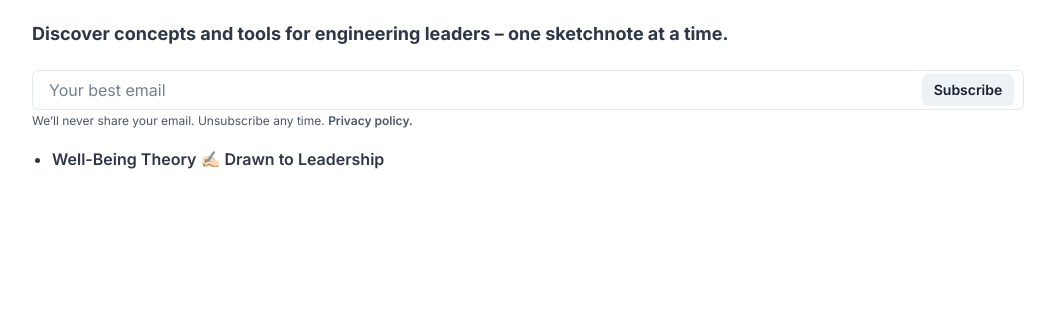
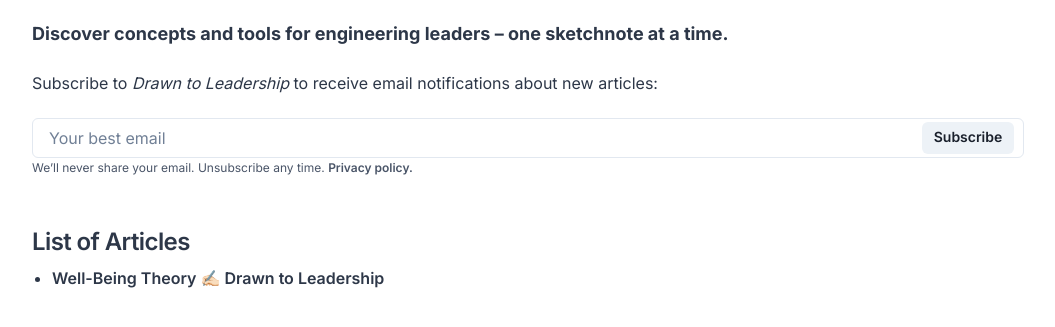
Before and after one commit to choefele/claushoefele.com, a Next.js app: page /newsletter in a window 1280 px wide. Shown: the part 149-476 px from the top of the page, without its empty margins (112-1167 px from the left). Built offline with nearby package versions, Linux system fonts and the light colour scheme; no server answers.

Commit message:
Simple list with articles

```diff
--- a/src/pages/newsletter.tsx
+++ b/src/pages/newsletter.tsx
@@ -23,8 +23,13 @@
           Discover concepts and tools for engineering leaders – one sketchnote
           at a time.
         </P>
+        <P>
+          Subscribe to <em>Drawn to Leadership</em> to receive email
+          notifications about new articles:
+        </P>
         <SubscribeForm optedInEmail={email} />
-        <Ul mt="1rem">
+        <H2>List of Articles</H2>
+        <Ul>
           {posts.map((post) => {
             return (
               <Li key={post.filePath}>
--- a/src/pages/newsletter/[slug].tsx
+++ b/src/pages/newsletter/[slug].tsx
@@ -58,7 +58,7 @@
       </Head>
 
       <main>
-        <A href="../newsletter">{'<'} Back to index</A>
+        <A href="../newsletter">{'<'} More articles...</A>
         <MDXRemote {...mdxSource} components={mdxComponents} />
       </main>
     </>
```
